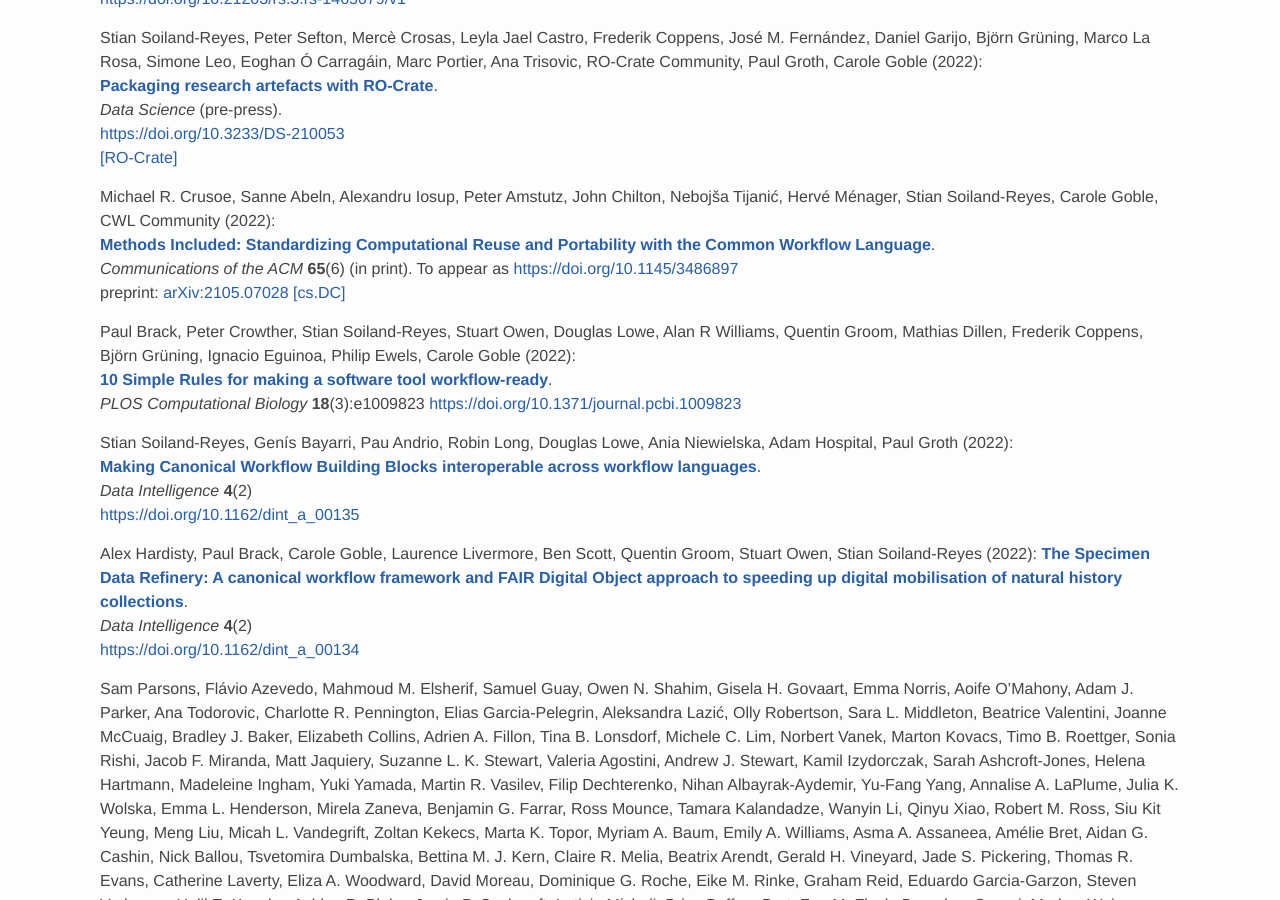
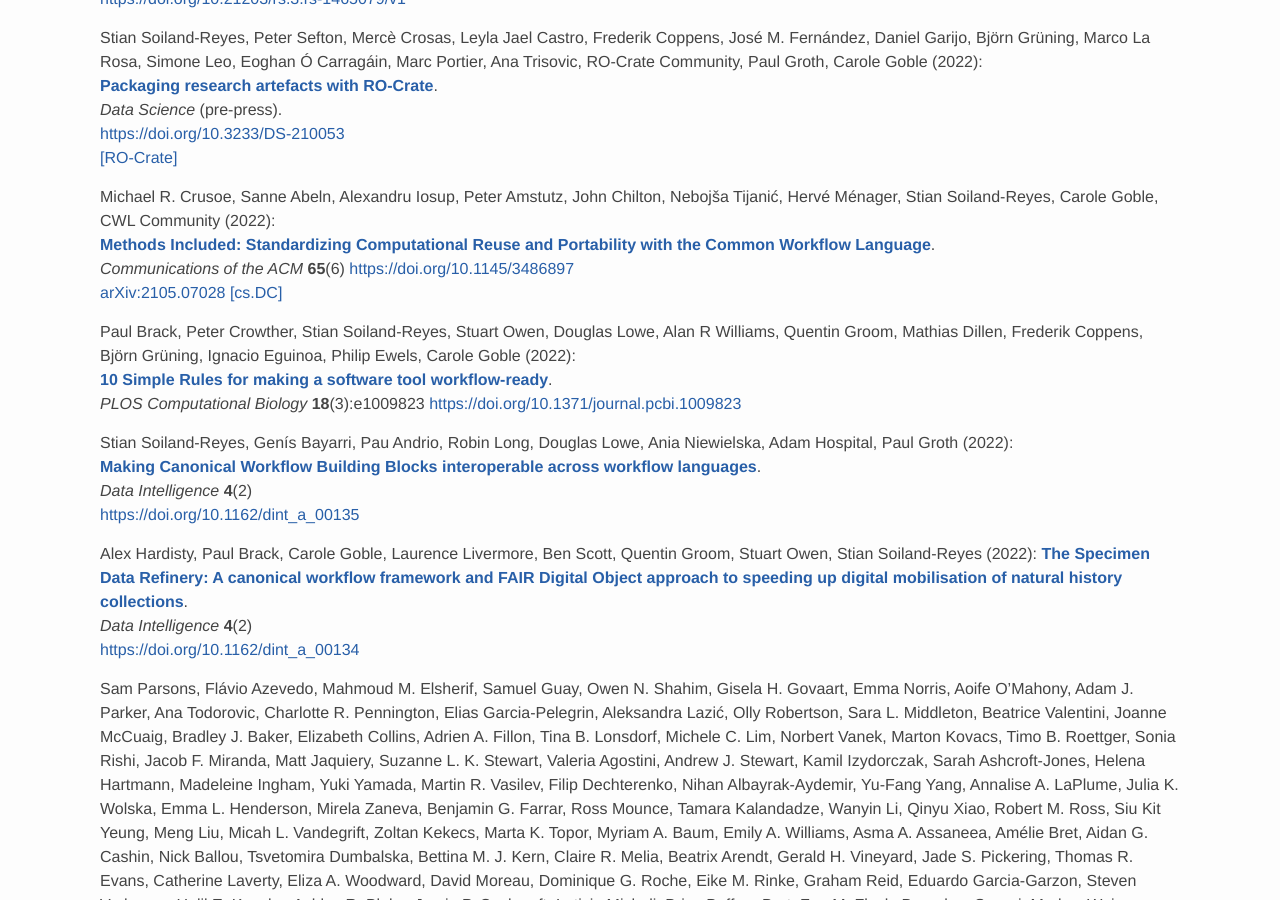
Before and after one commit to eScienceLab/eScienceLab.github.io, a Jekyll site: the page built from publications/index.md, in a window 1280 px wide and 900 px high, scrolled down 778 px. Built offline with Jekyll 4.4.1, drawn with Linux system fonts in a browser that asks for light colours; comment, search, counter and statistics services are not loaded.

Commit message:
CWL paper link

```diff
--- a/publications/index.md
+++ b/publications/index.md
@@ -58,10 +58,10 @@
 [[RO-Crate]](https://w3id.org/ro/doi/10.5281/zenodo.5146227)
 
 Michael R. Crusoe, Sanne Abeln, Alexandru Iosup, Peter Amstutz, John Chilton, Nebojša Tijanić, Hervé Ménager, Stian Soiland-Reyes, Carole Goble, CWL Community (2022):
-[**Methods Included: Standardizing Computational Reuse and Portability with the Common Workflow Language**](https://arxiv.org/pdf/2105.07028).
-_Communications of the ACM_ **65**(6)  (in print).
-To appear as <https://doi.org/10.1145/3486897>
-preprint: [arXiv:2105.07028 [cs.DC]](https://arxiv.org/abs/2105.07028)
+[**Methods Included: Standardizing Computational Reuse and Portability with the Common Workflow Language**](https://cacm.acm.org/magazines/2022/6/261172-methods-included/fulltext).
+_Communications of the ACM_ **65**(6)
+<https://doi.org/10.1145/3486897>
+[arXiv:2105.07028 [cs.DC]](https://arxiv.org/abs/2105.07028)
 
 Paul Brack, Peter Crowther, Stian Soiland-Reyes, Stuart Owen, Douglas Lowe, Alan R Williams, Quentin Groom, Mathias Dillen, Frederik Coppens, Björn Grüning, Ignacio Eguinoa, Philip Ewels, Carole Goble (2022):
 [**10 Simple Rules for making a software tool workflow-ready**](https://doi.org/10.1371/journal.pcbi.1009823).
```
